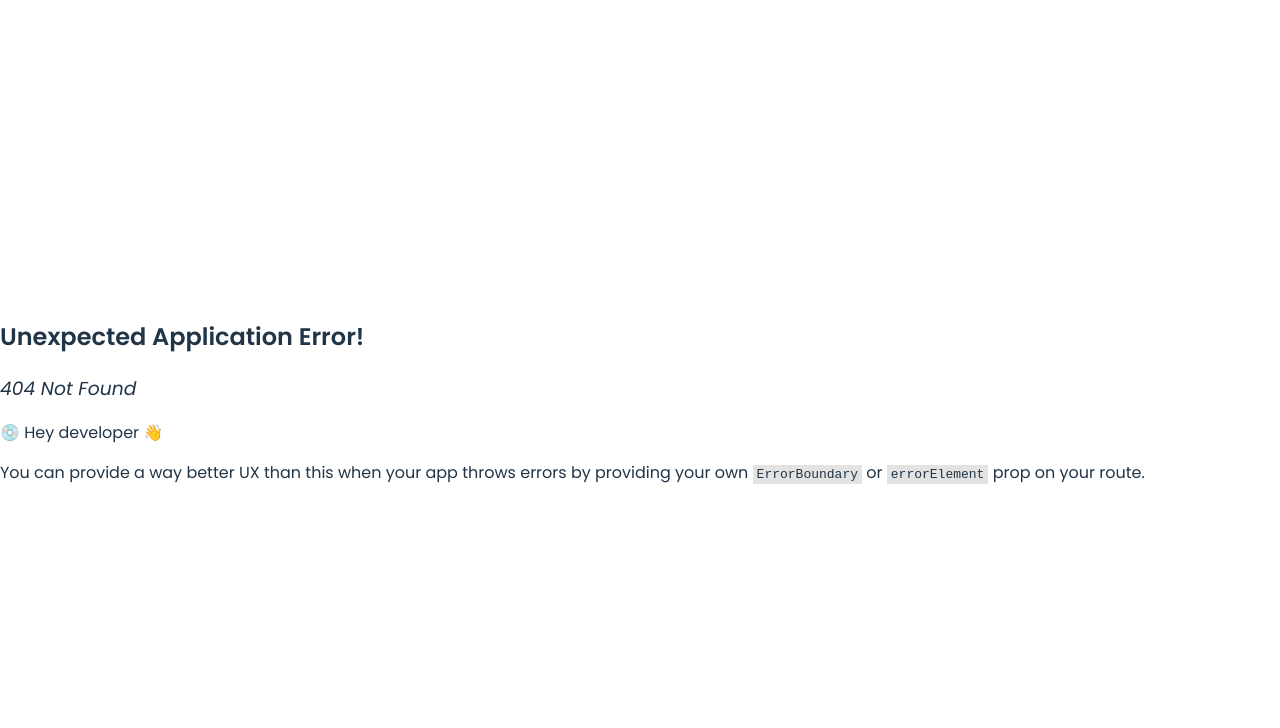
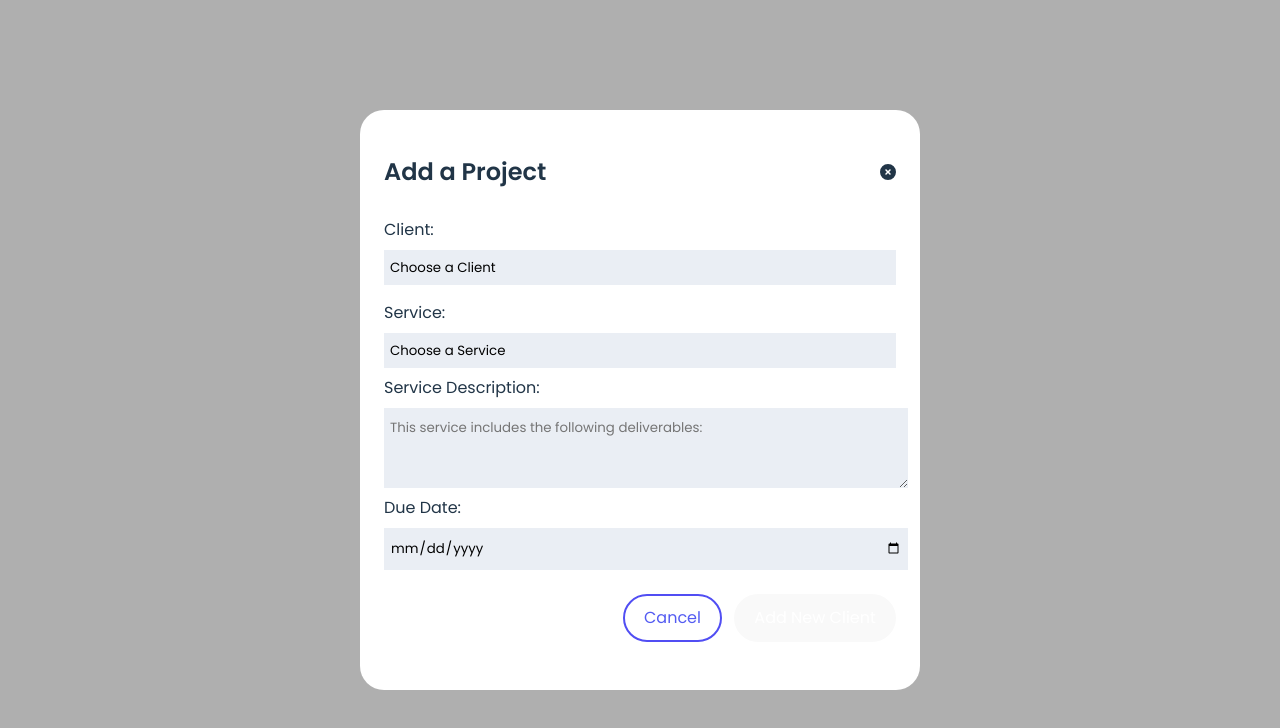
Before and after one commit to MuthoniMN/saas-crm, a React (Vite) app: page /project/new in a window 1280 px wide. Before the commit this address had no page. Shown: the top 728 px of the page. Built offline with nearby package versions, Linux system fonts and the light colour scheme.

Commit message:
/project/new page

```diff
--- /dev/null
+++ b/src/pages/AddProject/AddProject.css
@@ -0,0 +1,52 @@
+.container {
+    position: absolute;
+    top: 0;
+    left: 0;
+    right: 0;
+    height: 100%;
+    background: #00000050;
+    display: flex;
+    justify-content: center;
+    align-items: center;
+}
+
+.container>section {
+    width: 40%;
+    min-width: 300px;
+    padding: 24px;
+    border-radius: 24px;
+    background: white;
+}
+
+.container header {
+    display: flex;
+    justify-content: space-between;
+    align-items: center;
+}
+
+.inputContainer select {
+    appearance: none;
+}
+
+input,
+textarea,
+select,
+option {
+    font-family: inherit;
+    background: #EAEEF4;
+    border: none;
+    padding: 10px 6px;
+}
+
+input:focus,
+select:focus,
+option:focus {
+    outline: 1px solid #514EF3;
+}
+
+.btnContainer {
+    margin: 24px 0;
+    display: flex;
+    gap: 12px;
+    justify-content: flex-end;
+}
--- /dev/null
+++ b/src/pages/AddProject/AddProject.jsx
@@ -0,0 +1,52 @@
+import React, { useState } from "react";
+import "./AddProject.css"
+import { FontAwesomeIcon } from "@fortawesome/react-fontawesome";
+import { faXmarkCircle } from "@fortawesome/free-solid-svg-icons";
+import { useNavigate } from "react-router-dom";
+
+const AddProject = () => {
+    const [clients, setClients] = useState("")
+    const services = ["System Account", "Subscription"]
+    const navigate = useNavigate()
+    return (
+        <section className="container">
+            <section>
+                <header>
+                    <h2>Add a Project</h2>
+                    <FontAwesomeIcon icon={faXmarkCircle} onClick={() => navigate("/")} />
+                </header>
+                <form action="">
+                    <div className="inputContainer">
+                        <label htmlFor="client">Client: </label>
+                        <select id="client" className="select" >
+                            <option disabled selected>Choose a Client</option>
+                            {!clients && <option>No Clients Found</option>}
+                        </select>
+                    </div>
+                    <div className="inputContainer">
+                        <label htmlFor="service">Service: </label>
+                        <select id="service" className="select" >
+                            <option disabled selected>Choose a Service</option>
+                            {!services && <option>No Services Found</option>}
+                            {services.map(service => <option>{service}</option>)}
+                        </select>
+                    </div>
+                    <div className="inputContainer">
+                        <label htmlFor="desc">Service Description:</label>
+                        <textarea name="desc" id="desc" rows={3} cols={10} placeholder="This service includes the following deliverables: "></textarea>
+                    </div>
+                    <div className="inputContainer">
+                        <label htmlFor="dueDate">Due Date:</label>
+                        <input type="date" name="dueDate" id="dueDate" />
+                    </div>
+                    <div className="btnContainer">
+                        <button className="btnVariant" onClick={() => navigate("/")}>Cancel</button>
+                        <button type="submit">Add New Client</button>
+                    </div>
+                </form>
+            </section>
+        </section>
+    )
+}
+
+export default AddProject
```
Also changed, not shown: src/App.jsx (+5 -5 lines).
